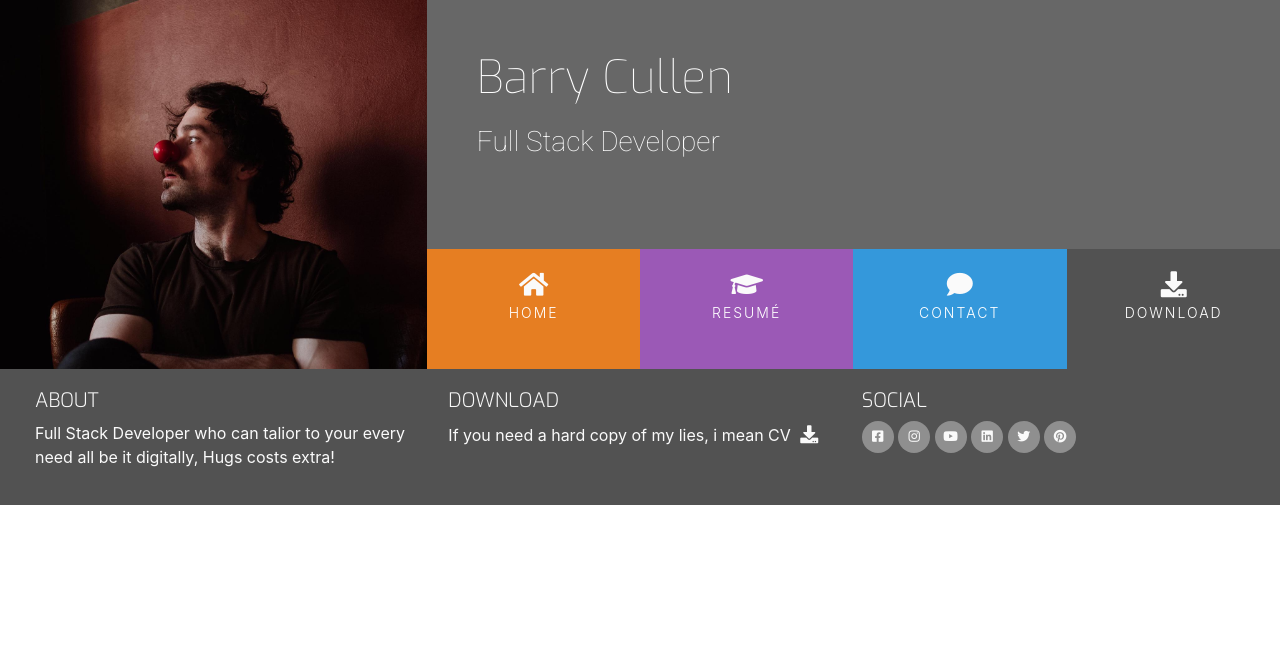
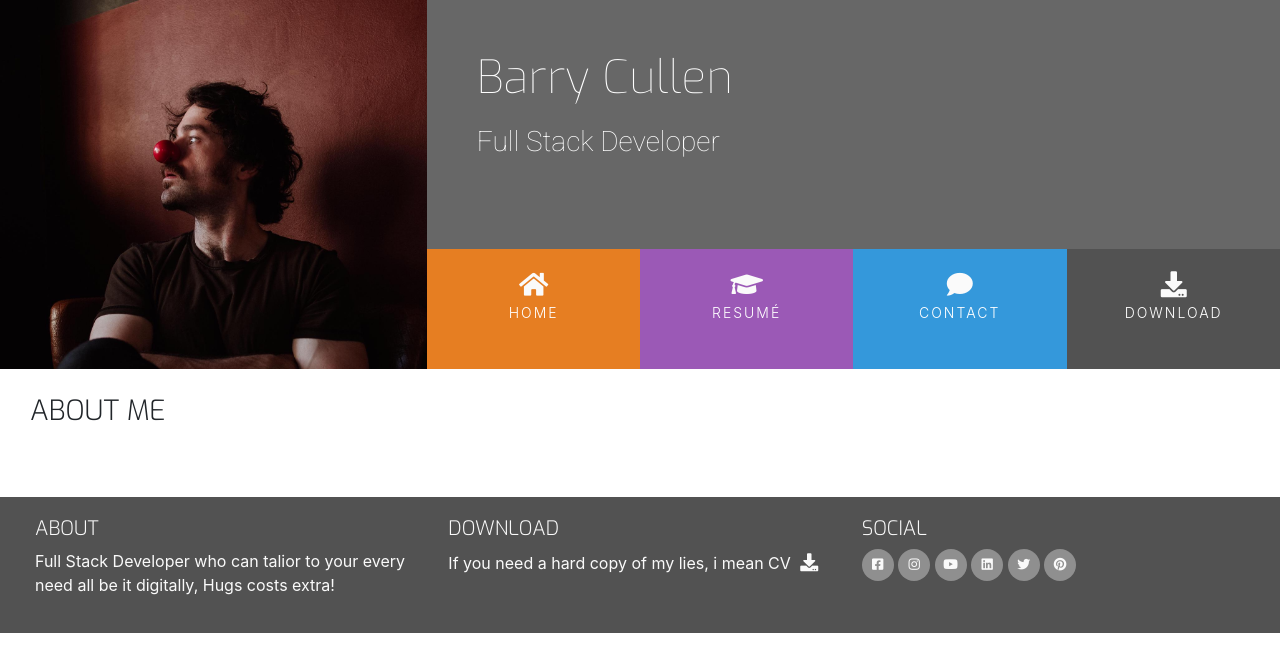
Before and after one commit to BarryBlock88/UCD_-resumeproject-, a plain HTML site: page index.html in a window 1280 px wide. Drawn offline with nearby package versions, Linux system fonts and the light colour scheme.

Commit message:
about me section added

```diff
--- a/assets/css/style.css
+++ b/assets/css/style.css
@@ -10,6 +10,10 @@
 .bg-color-name-title{
     background-color: #676767;
 
+}
+
+.bg-color-three-reasons{
+    background-color: #fff;
 }
 
 .ui-menu-color-home{
@@ -43,6 +47,22 @@ h1, h2, h3, h4{
 
 }
 
+.row-table{
+    display: table;
+}
+
+.section-column{
+    display: table-cell;
+    padding: 0 30px 30px;
+    float: none;
+}
+
+.section-heading{
+    font-family: 'Exo', sans-serif;
+    font-weight: 300;
+    margin-top: 25px;
+    margin-bottom: 40px;
+}
 /*--------heading-------*/
 
 header{
--- a/index.html
+++ b/index.html
@@ -54,13 +54,21 @@
                         </ul>
                     </div>
                 </div>
+            </div>
+        </div>
+    </header>
+    <section class="container-fluid">
+        <div class="row row-table">
+            <div class="col-md-8 bg-colo-three-reasons section-column">
+                <div class="row">
+                    <div class="col">
+                        <h3 class="section-heading uppercase">About Me</h3>
+                    </div>
+                </div>
 
             </div>
-
         </div>
 
-    </header>
-    <section>
 
     </section>
     <footer class="container-fluid">
```
